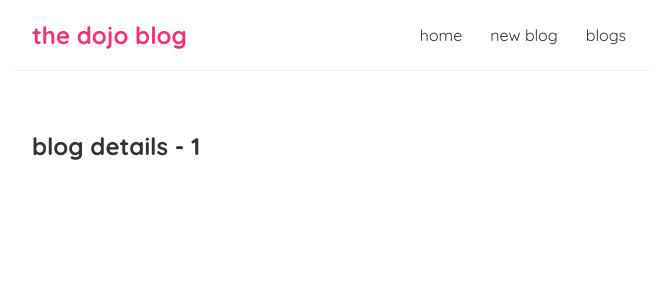
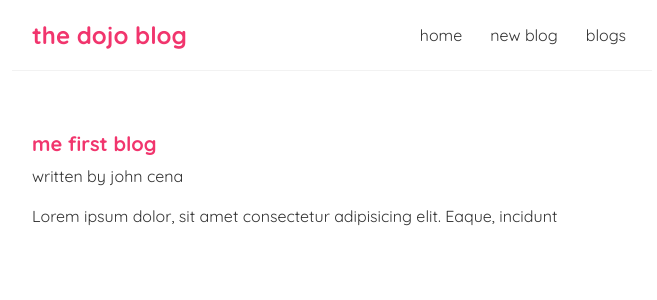
Before and after one commit to Paradox369/react-basics, a React (Create React App) app: page /blogs/1 in a window 1280 px wide. Shown: the top 300 px of the page, without its empty margins (308-965 px from the left). Built offline with nearby package versions, Linux system fonts and the light colour scheme; data requests are answered from the project's data file.

Commit message:
final touches

```diff
--- a/src/BlogDetails.js
+++ b/src/BlogDetails.js
@@ -1,11 +1,25 @@
 import { useParams } from "react-router-dom";
+import useFetch from "./useFetch";
 
 const BlogDetails = () => {
   const { id } = useParams();
+  const {
+    data: blog,
+    isLoading,
+    error,
+  } = useFetch(`http://localhost:8000/blogs/${id}`);
 
   return (
     <div className="blog-details">
-      <h2>blog details - {id}</h2>
+      {isLoading && <div>loading...</div>}
+      {error && <div>{error}</div>}
+      {blog && (
+        <article>
+          <h2>{blog.title} </h2>
+          <p>written by {blog.author} </p>
+          <div>{blog.body} </div>
+        </article>
+      )}
     </div>
   );
 };
--- a/src/index.css
+++ b/src/index.css
@@ -48,3 +48,24 @@
   color: #f1356d;
   margin-bottom: 8px;
 }
+.blog-preview a {
+  text-decoration: none;
+}
+
+/* blog details page */
+.blog-details h2 {
+  font-size: 20px;
+  color: #f1356d;
+  margin-bottom: 10px;
+}
+.blog-details div {
+  margin: 20px 0;
+}
+.blog-details button {
+  background: #f1356d;
+  color: #fff;
+  border: 0;
+  padding: 8px;
+  border-radius: 8px;
+  cursor: pointer;
+}
```
